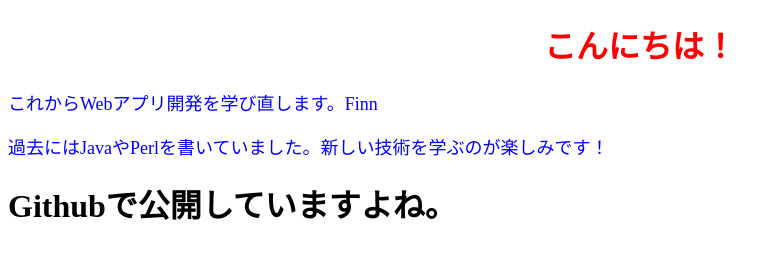
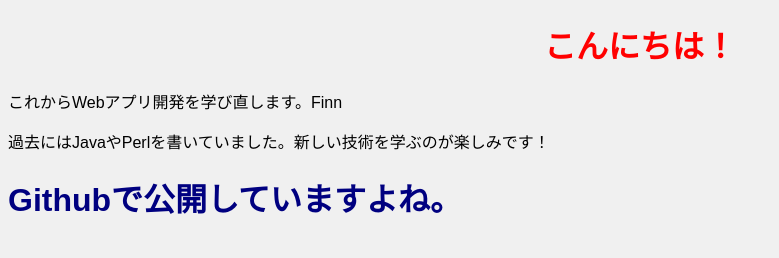
Before and after one commit to Finnakashic/my-profile, a plain HTML site: page index.html in a window 1280 px wide. Shown: the whole page, without its empty margins (0-779 px from the left). Drawn offline with Linux system fonts and the light colour scheme.

Commit message:
CSSファイル分離

```diff
--- a/index.html
+++ b/index.html
@@ -4,12 +4,7 @@
     <meta charset="UTF-8">
     <meta name="viewport" content="width=device-width, initial-scale=1.0">
     <title>私の自己紹介</title>
-    <style>
-        p {
-            color: blue;
-            font-size: 18px;
-        }
-    </style>
+    <link rel="stylesheet" href="style.css">
 </head>
 <body>
 <h1 style="color: red; text-align: center;">こんにちは！</h1>
--- /dev/null
+++ b/style.css
@@ -0,0 +1,8 @@
+body {
+    background-color: #f0f0f0; /* 背景を薄い灰色に */
+    font-family: sans-serif;   /* 読みやすいフォントに */
+}
+
+h1 {
+    color: navy; /* 見出しを紺色に */
+}
```
